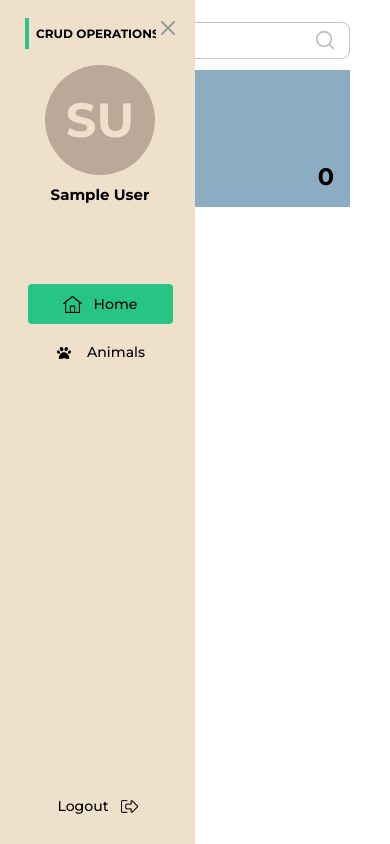
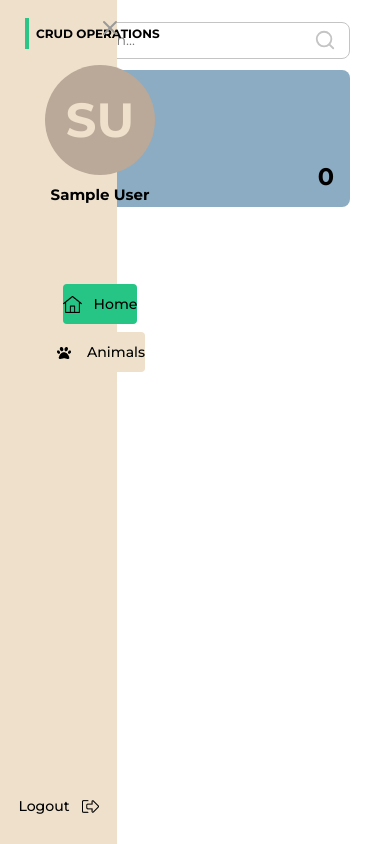
Before and after one commit to BlueTeam-2challenge/2challenge-front, a React (Vite) app: page / in a window 390 px wide. Built offline with nearby package versions, Linux system fonts and the light colour scheme; no server answers; sample sign-in values are in the browser's storage.

Commit message:
chore: update styles responsiveness and remove comments

```diff
--- a/src/components/Header/Header.module.css
+++ b/src/components/Header/Header.module.css
@@ -37,25 +37,23 @@
   padding: 0 0 0 0.5rem;
 }
 
-@media screen and (max-width: 840px) {
-  .container {
-    padding-right: 5rem;
+@media screen and (max-width: 1024px) {
+  @keyframes fadeIn {
+    0% {
+      opacity: 0;
+    }
+    100% {
+      opacity: 1;
+    }
   }
-}
 
-@media screen and (max-width: 768px) {
-  .container {
-    padding-right: 30px;
-  }
-}
-
-@media screen and (max-width: 685px) {
   .menuClosed .button {
-    background-color: #EEE0CB;
+    animation: fadeIn 0.5s ease-in-out;
+    background-color: transparent;
   }
   .menuClosed .menu {
     position: fixed;
-    left: 40%;
+    left: 25%;
     top: 1rem;
     z-index: 2;
   }
--- a/src/components/Header/index.tsx
+++ b/src/components/Header/index.tsx
@@ -19,7 +19,7 @@ function Header(props: HeaderProps) {
 
   useEffect(() => {
     const isMobile = () => {
-      if (window.innerWidth <= 685) {
+      if (window.innerWidth <= 1024) {
         setHamburger(true);
       } else {
         setHamburger(false);
--- a/src/components/SideMenu/SideMenu.module.css
+++ b/src/components/SideMenu/SideMenu.module.css
@@ -76,7 +76,7 @@
   }
 }
 
-@media (max-width: 768px) {
+@media (max-width: 1024px) {
   .menuIcon {
     display: block;
     position: fixed;
@@ -92,9 +92,11 @@
   }
 
   .sidebar {
-    width: 50%;
+    width: 30%;
     height: 100vh;
     bottom: auto;
+    z-index: 1;
+    position: fixed;
   }
 
   .sidebar.side {
@@ -114,11 +116,3 @@
     display: none;
   }
 }
-
-@media (max-width: 685px) {
-  .sidebar{
-    z-index: 1;
-    position: fixed;
-    transition: 0.5s;
-  }
-}
--- a/src/components/UserProfile/UserProfile.module.css
+++ b/src/components/UserProfile/UserProfile.module.css
@@ -38,6 +38,7 @@
 }
 
 .userName {
+  text-align: center;
   font-size: 17px;
   font-weight: bold;
   color: #000;
--- a/src/pages/AnimalsList/components/Table/Table.module.css
+++ b/src/pages/AnimalsList/components/Table/Table.module.css
@@ -7,14 +7,14 @@
 
 .tableWrapper {
   width: 100%;
-  overflow-x: auto; /* Adiciona scrollbar horizontal */
+  overflow-x: auto;
 }
 
 .table {
   width: 100%;
   border-collapse: separate;
   border-spacing: 0 20px;
-  min-width: 100%; /* Garante que a tabela ocupe no mínimo 100% da largura do contêiner */
+  min-width: 100%;
 }
 
 .tableHeader {
@@ -28,7 +28,7 @@ th {
   color: var(--color-text-tableHeader);
   padding: 20px 0;
   text-align: left;
-  min-width: 150px; /* Define uma largura mínima para as células */
+  min-width: 150px;
 }
 td {
   color: black;
--- a/src/pages/AnimalsList/components/Table/index.tsx
+++ b/src/pages/AnimalsList/components/Table/index.tsx
@@ -13,7 +13,7 @@ export default function Table() {
   const [openModal, setOpenModal] = useState<boolean>(false);
   const [openRemoveModal, setOpenRemoveModal] = useState<boolean>(false);
   const [selectedAnimal, setSelectedAnimal] = useState<Animal | null>(null);
-  const { user } = useContext(AuthContext); // Ensure you have the user context
+  const { user } = useContext(AuthContext);
 
   useEffect(() => {
     async function loadAnimals() {
@@ -90,7 +90,6 @@ export default function Table() {
 
   const handleEdit = (animal: Animal) => {
     console.log("Edit", animal);
-    // Implement edit logic here
   };
 
   return (
--- a/src/pages/Login/Login.module.css
+++ b/src/pages/Login/Login.module.css
@@ -18,7 +18,7 @@
   width: 475px;
   height: auto;
   top: 175px;
-  background-color: white; /* Adiciona cor de fundo aqui, se necessário */
+  background-color: white;
 }
 
 .cardTitle {
@@ -27,8 +27,8 @@
 }
 
 .cardText {
-  width: 87px;
-  height: 27px;
+  width: 6rem;
+  height: 1.68;
   font-family: "Montserrat";
   font-weight: 600;
   font-size: 22px;
--- a/src/pages/Signup/Signup.module.css
+++ b/src/pages/Signup/Signup.module.css
@@ -17,7 +17,7 @@
   justify-content: center;
   border-radius: 25px;
   width: 475px;
-  height: auto; /* Ajustado para incluir todos os campos */
+  height: auto;
   padding: 20px;
   background-color: white;
 }
--- a/src/pages/dashboard/components/CardPage.css
+++ b/src/pages/dashboard/components/CardPage.css
@@ -1,6 +1,7 @@
 .card {
   padding: 1rem;
   gap: 1rem;
+  border-radius: 0.5rem;
 }
 
 .mb-2 {
```
